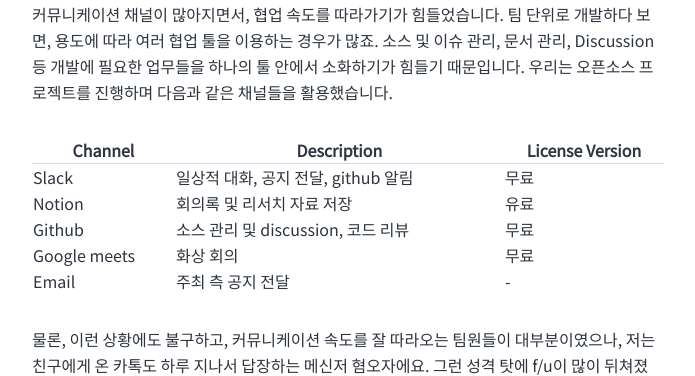
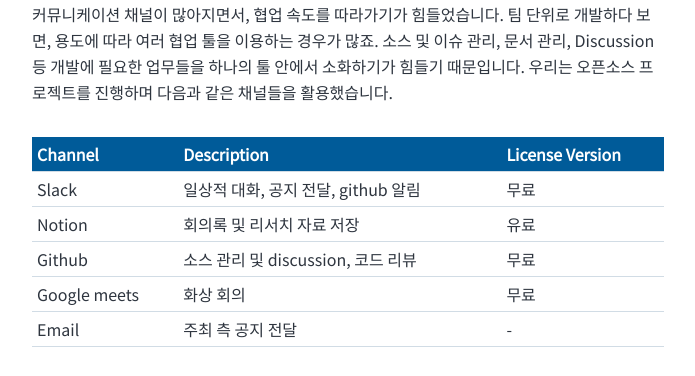
Before and after one commit to chanhee-dev/chanhee-dev.github.io, a Gatsby site: page /open-source-review/ in a window 1280 px wide. Shown: the part 581-957 px from the top of the page, without its empty margins (292-987 px from the left). Built offline with nearby package versions, Linux system fonts and the light colour scheme; Gatsby itself is replaced by a stand-in of ours.

Commit message:
style: add blog-post table / image style

```diff
--- a/src/style.css
+++ b/src/style.css
@@ -220,13 +220,23 @@
   width: 100%;
   margin-bottom: var(--spacing-8);
   border-collapse: collapse;
-  border-spacing: 0.25rem;
+  border-spacing: 20px;
+  text-align: left;
 }
 
 table thead tr th {
+  background-color: var(--color-primary);
+  color: white;
   border-bottom: 1px solid var(--color-accent);
 }
 
+table tbody tr td {
+  border-bottom: 1px solid var(--color-accent);
+}
+
+table tr th, table tr td {
+  padding: 5px;
+}
 /* Link */
 
 a {
@@ -311,6 +321,15 @@
   font-family: var(--font-heading);
 }
 
+.blog-post section img {
+  width: 100%;
+  height: auto;
+}
+
+.blog-post section table {
+  border-spacing: 20px;
+}
+
 .blog-post-nav ul {
   margin: var(--spacing-0);
 }
```
